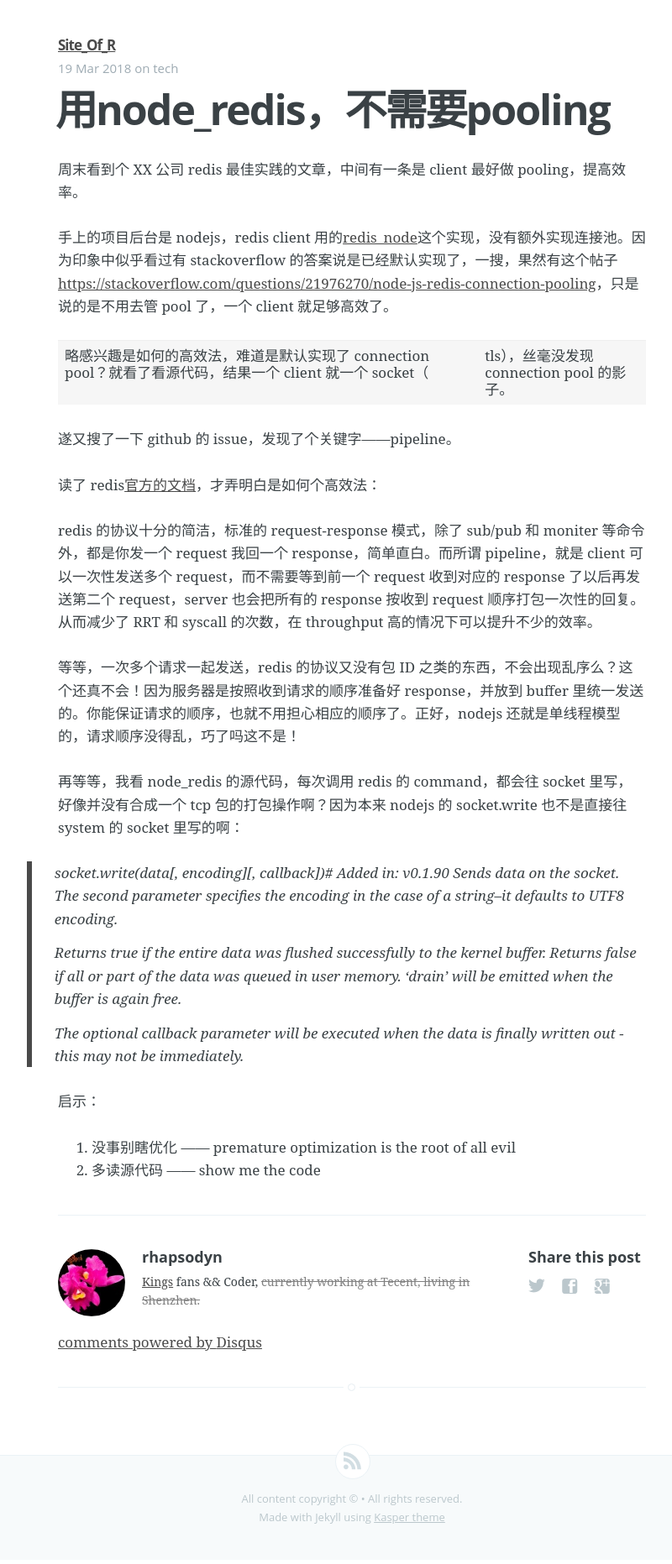
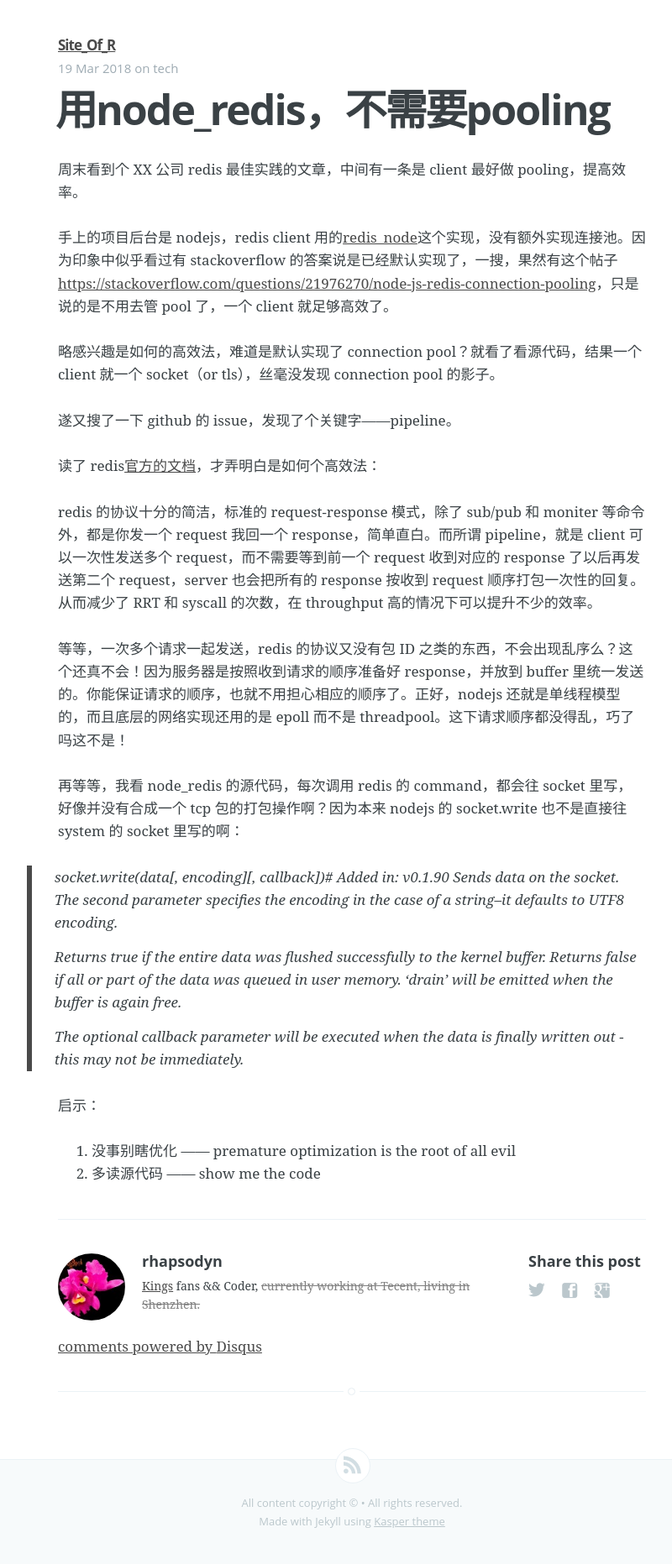
Before and after one commit to rhapsodyn/rhapsodyn.github.com, a Jekyll site: the page built from _posts/2018-03-19-nodejs-redis-no-pooling.md, in a window 1280 px wide. Shown: the whole page at 84% size, without its empty margins (221-1021 px from the left). Built offline with Jekyll 4.4.1, drawn with Linux system fonts in a browser that asks for light colours; comment, search, counter and statistics services are not loaded.

Commit message:
amend some error

```diff
--- a/_posts/2018-03-19-nodejs-redis-no-pooling.md
+++ b/_posts/2018-03-19-nodejs-redis-no-pooling.md
@@ -10,7 +10,7 @@
 
 手上的项目后台是 nodejs，redis client 用的[redis_node](https://github.com/NodeRedis/node_redis)这个实现，没有额外实现连接池。因为印象中似乎看过有 stackoverflow 的答案说是已经默认实现了，一搜，果然有这个帖子[https://stackoverflow.com/questions/21976270/node-js-redis-connection-pooling](https://stackoverflow.com/questions/21976270/node-js-redis-connection-pooling)，只是说的是不用去管 pool 了，一个 client 就足够高效了。
 
-略感兴趣是如何的高效法，难道是默认实现了 connection pool？就看了看源代码，结果一个 client 就一个 socket（|| tls），丝毫没发现 connection pool 的影子。
+略感兴趣是如何的高效法，难道是默认实现了 connection pool？就看了看源代码，结果一个 client 就一个 socket（or tls），丝毫没发现 connection pool 的影子。
 
 遂又搜了一下 github 的 issue，发现了个关键字——pipeline。
 
@@ -18,7 +18,7 @@
 
 redis 的协议十分的简洁，标准的 request-response 模式，除了 sub/pub 和 moniter 等命令外，都是你发一个 request 我回一个 response，简单直白。而所谓 pipeline，就是 client 可以一次性发送多个 request，而不需要等到前一个 request 收到对应的 response 了以后再发送第二个 request，server 也会把所有的 response 按收到 request 顺序打包一次性的回复。从而减少了 RRT 和 syscall 的次数，在 throughput 高的情况下可以提升不少的效率。
 
-等等，一次多个请求一起发送，redis 的协议又没有包 ID 之类的东西，不会出现乱序么？这个还真不会！因为服务器是按照收到请求的顺序准备好 response，并放到 buffer 里统一发送的。你能保证请求的顺序，也就不用担心相应的顺序了。正好，nodejs 还就是单线程模型的，请求顺序没得乱，巧了吗这不是！
+等等，一次多个请求一起发送，redis 的协议又没有包 ID 之类的东西，不会出现乱序么？这个还真不会！因为服务器是按照收到请求的顺序准备好 response，并放到 buffer 里统一发送的。你能保证请求的顺序，也就不用担心相应的顺序了。正好，nodejs 还就是单线程模型的，而且底层的网络实现还用的是 epoll 而不是 threadpool。这下请求顺序都没得乱，巧了吗这不是！
 
 再等等，我看 node_redis 的源代码，每次调用 redis 的 command，都会往 socket 里写，好像并没有合成一个 tcp 包的打包操作啊？因为本来 nodejs 的 socket.write 也不是直接往 system 的 socket 里写的啊：
 
```
